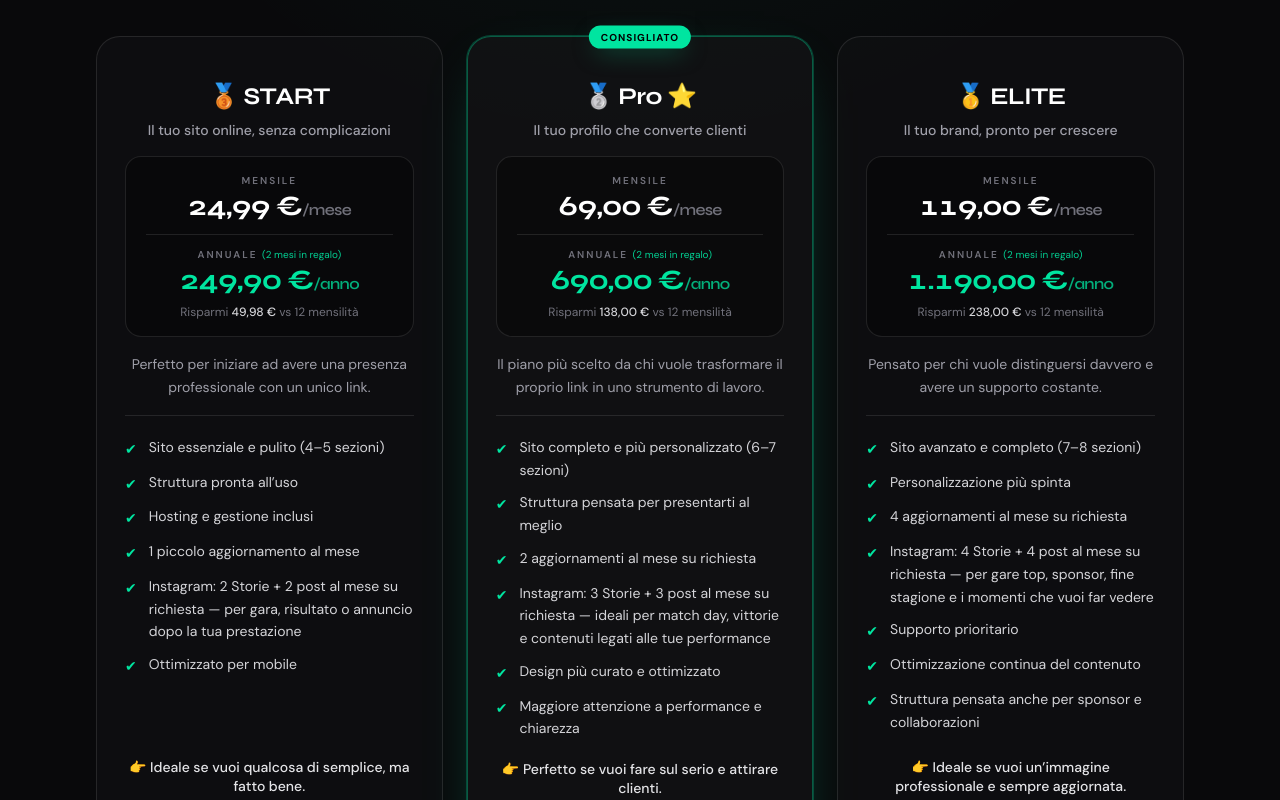
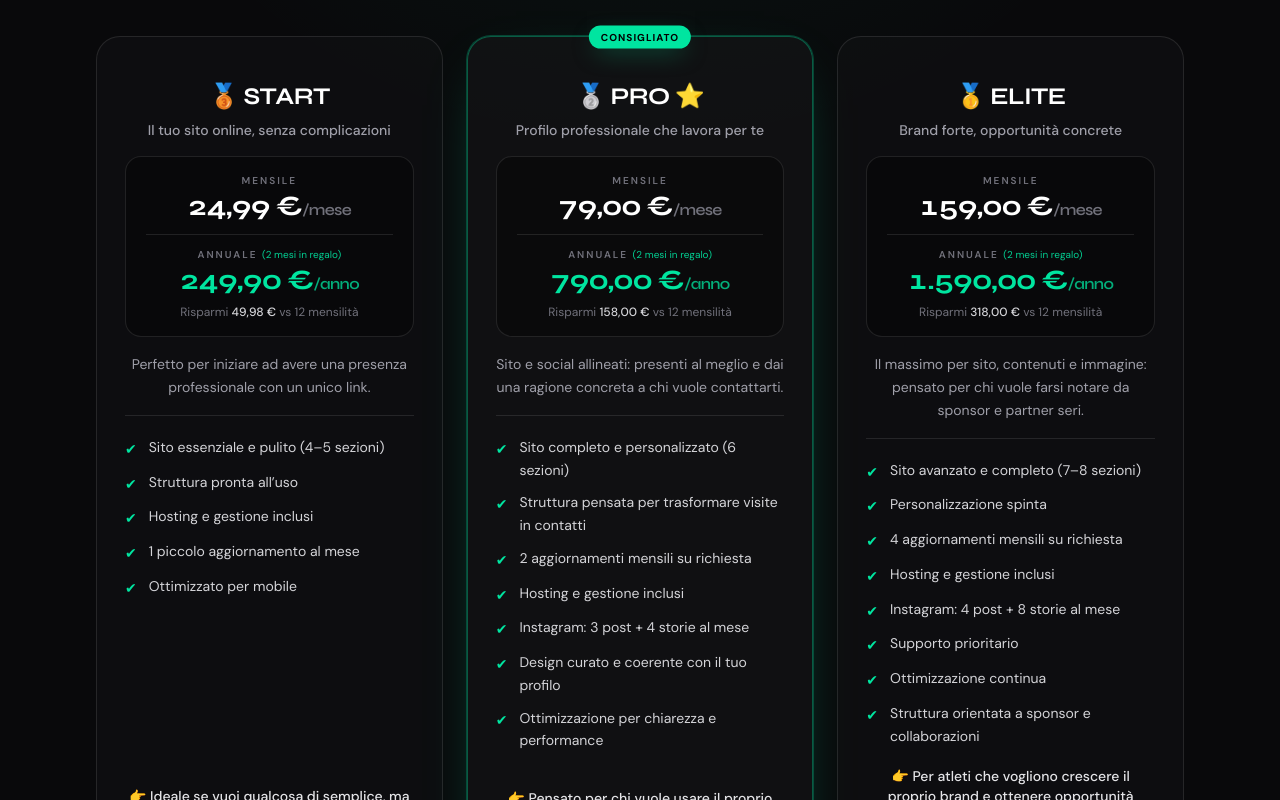
Before and after one commit to Salvo934/katahero, a Next.js app: page / in a window 1280 px wide. Shown: the part 3980-4780 px from the top of the page. Built offline with nearby package versions, Linux system fonts and the light colour scheme; no server answers.

Commit message:
aggiornamento

```diff
--- a/src/components/site/Packages.tsx
+++ b/src/components/site/Packages.tsx
@@ -23,7 +23,6 @@ const tiers: Tier[] = [
       "Struttura pronta all’uso",
       "Hosting e gestione inclusi",
       "1 piccolo aggiornamento al mese",
-      "Instagram: 2 Storie + 2 post al mese su richiesta — per gara, risultato o annuncio dopo la tua prestazione",
       "Ottimizzato per mobile",
     ],
     callout: "Ideale se vuoi qualcosa di semplice, ma fatto bene.",
@@ -31,38 +30,41 @@ const tiers: Tier[] = [
   },
   {
     name: "Pro",
-    heading: "🥈 Pro ⭐",
-    tagline: "Il tuo profilo che converte clienti",
+    heading: "🥈 PRO ⭐",
+    tagline: "Profilo professionale che lavora per te",
     blurb:
-      "Il piano più scelto da chi vuole trasformare il proprio link in uno strumento di lavoro.",
-    monthlyEuro: 69,
+      "Sito e social allineati: presenti al meglio e dai una ragione concreta a chi vuole contattarti.",
+    monthlyEuro: 79,
     features: [
-      "Sito completo e più personalizzato (6–7 sezioni)",
-      "Struttura pensata per presentarti al meglio",
-      "2 aggiornamenti al mese su richiesta",
-      "Instagram: 3 Storie + 3 post al mese su richiesta — ideali per match day, vittorie e contenuti legati alle tue performance",
-      "Design più curato e ottimizzato",
-      "Maggiore attenzione a performance e chiarezza",
+      "Sito completo e personalizzato (6 sezioni)",
+      "Struttura pensata per trasformare visite in contatti",
+      "2 aggiornamenti mensili su richiesta",
+      "Hosting e gestione inclusi",
+      "Instagram: 3 post + 4 storie al mese",
+      "Design curato e coerente con il tuo profilo",
+      "Ottimizzazione per chiarezza e performance",
     ],
-    callout: "Perfetto se vuoi fare sul serio e attirare clienti.",
+    callout: "Pensato per chi vuole usare il proprio profilo per trovare clienti e opportunità.",
     highlighted: true,
   },
   {
     name: "Elite",
     heading: "🥇 ELITE",
-    tagline: "Il tuo brand, pronto per crescere",
-    blurb: "Pensato per chi vuole distinguersi davvero e avere un supporto costante.",
-    monthlyEuro: 119,
+    tagline: "Brand forte, opportunità concrete",
+    blurb:
+      "Il massimo per sito, contenuti e immagine: pensato per chi vuole farsi notare da sponsor e partner seri.",
+    monthlyEuro: 159,
     features: [
       "Sito avanzato e completo (7–8 sezioni)",
-      "Personalizzazione più spinta",
-      "4 aggiornamenti al mese su richiesta",
-      "Instagram: 4 Storie + 4 post al mese su richiesta — per gare top, sponsor, fine stagione e i momenti che vuoi far vedere",
+      "Personalizzazione spinta",
+      "4 aggiornamenti mensili su richiesta",
+      "Hosting e gestione inclusi",
+      "Instagram: 4 post + 8 storie al mese",
       "Supporto prioritario",
-      "Ottimizzazione continua del contenuto",
-      "Struttura pensata anche per sponsor e collaborazioni",
+      "Ottimizzazione continua",
+      "Struttura orientata a sponsor e collaborazioni",
     ],
-    callout: "Ideale se vuoi un’immagine professionale e sempre aggiornata.",
+    callout: "Per atleti che vogliono crescere il proprio brand e ottenere opportunità concrete.",
     highlighted: false,
   },
 ];
```
